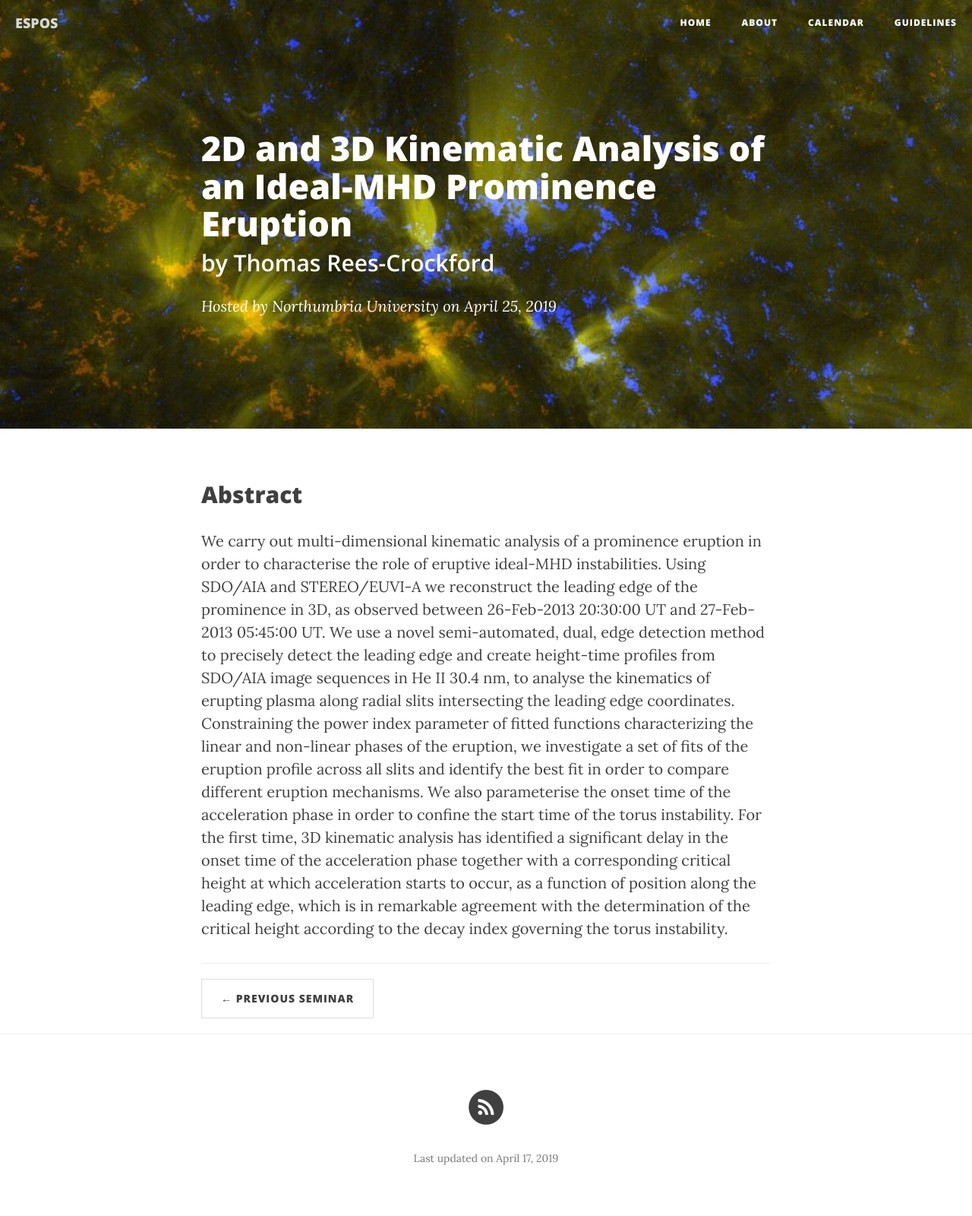
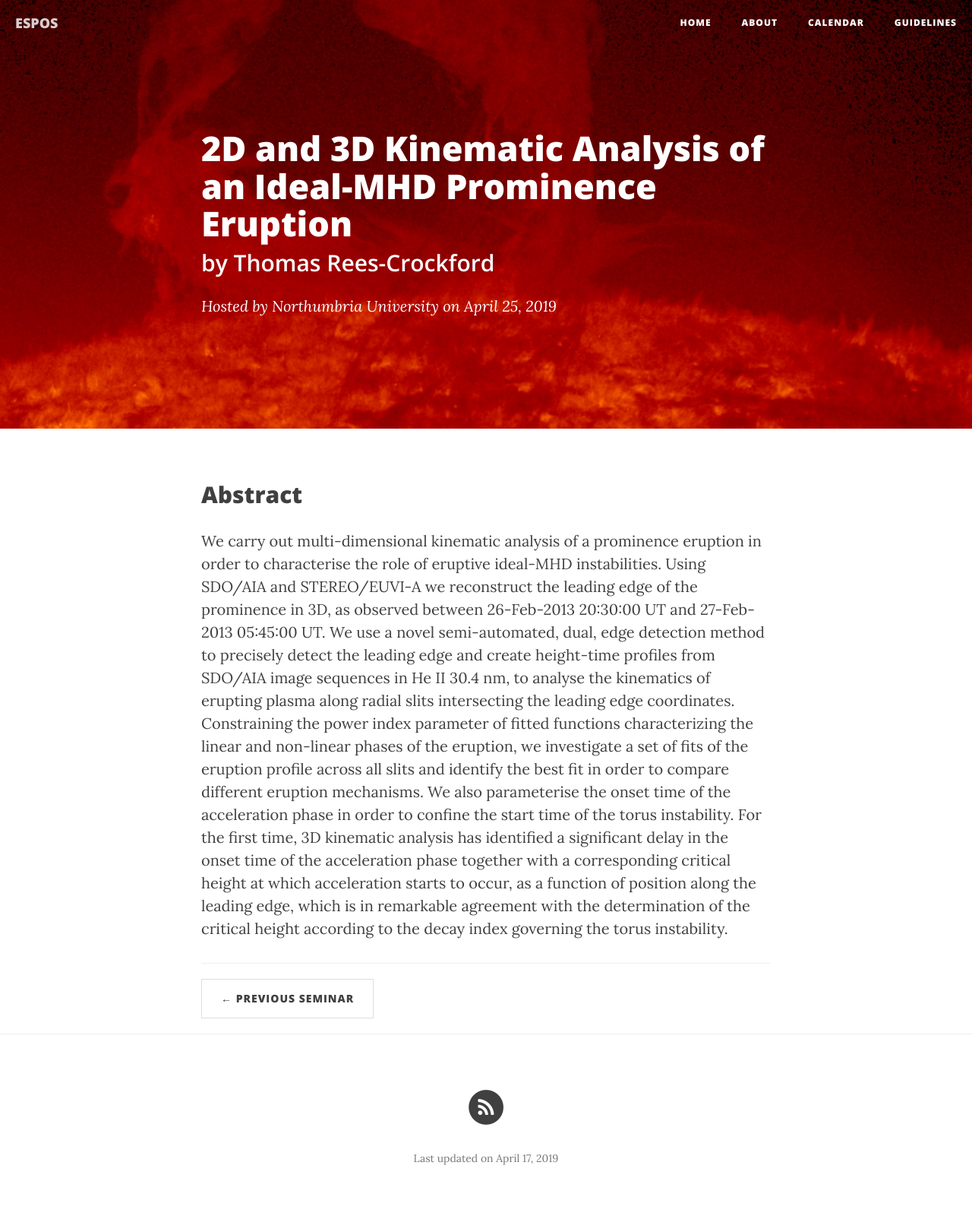
Before and after one commit to ITA-Solar/espos, a Jekyll site: the page built from _posts/2019-04-25-Rees-Crockford.md, in a window 1280 px wide. Shown: the whole page at 76% size. Built offline with Jekyll 4.4.1, drawn with Linux system fonts in a browser that asks for light colours; nearby versions of some CDN libraries.

Commit message:
Update 2019-04-25-Rees-Crockford.md

```diff
--- a/_posts/2019-04-25-Rees-Crockford.md
+++ b/_posts/2019-04-25-Rees-Crockford.md
@@ -4,7 +4,7 @@ title:      "2D and 3D Kinematic Analysis of an Ideal-MHD Prominence Eruption"
 subtitle:   "by Thomas Rees-Crockford"
 date:       2019-04-25 11:00:00
 author:     "Northumbria University"
-#header-img: "img/img_2019-04-11-Fernandes.jpg"
+header-img: "img/img_2019-04-25-Rees-Crockford.jpg"
 published:  true
 ---
 
```
